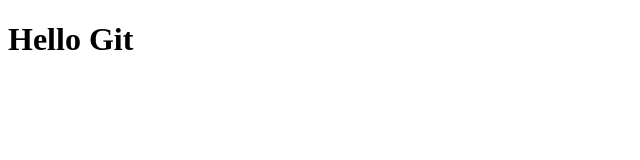
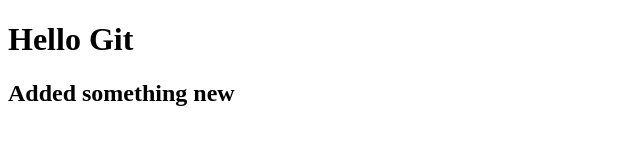
Before and after one commit to jdconn1/mock, a plain HTML site: page index.html in a window 1280 px wide. Shown: the whole page, without its empty margins (0-640 px from the left). Drawn offline with Linux system fonts and the light colour scheme.

Commit message:
Second commit

```diff
--- a/index.html
+++ b/index.html
@@ -7,5 +7,6 @@
 </head>
 <body>
     <h1>Hello Git</h1>
+    <h2>Added something new</h2>
 </body>
 </html>
```
Also changed, not shown: 1 other file.
